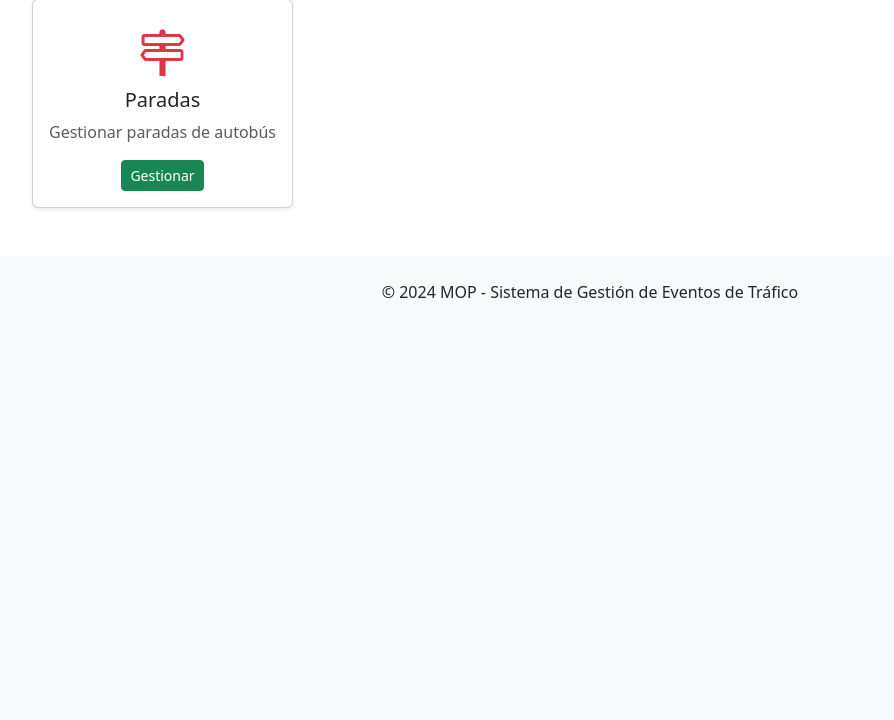
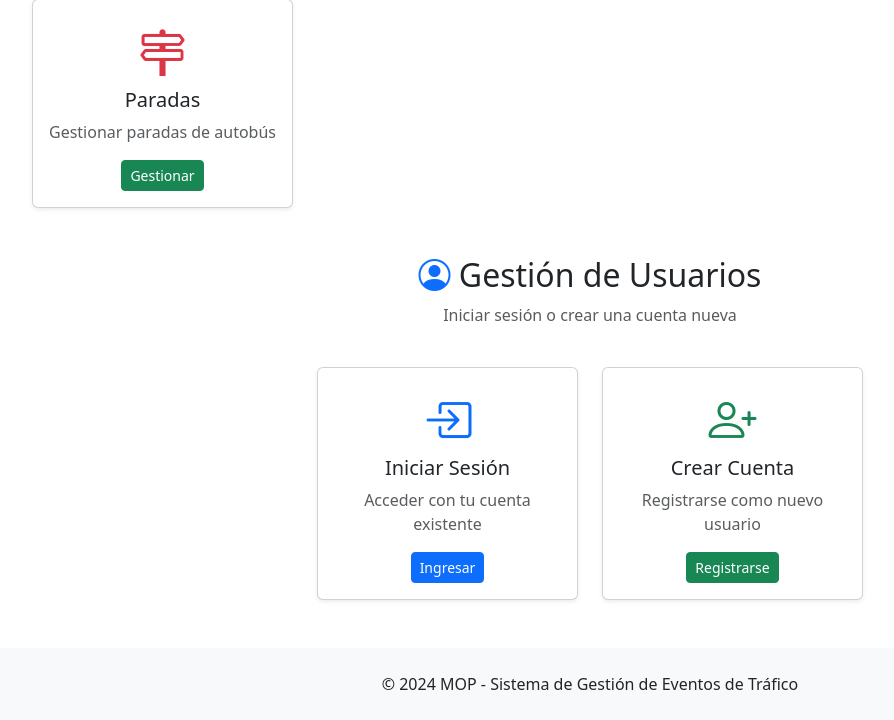
Before and after one commit to UcedaMunto/MOP, a Django app: page / in a window 1280 px wide. Shown: the part 1181-1901 px from the top of the page, without its empty margins (50-944 px from the left). Before the commit the page ends 1479 px from the top, so only its background shows below. Run offline with Django 5.2, Linux system fonts and the light colour scheme; parts of the project's set-up code (start-up, migrations or seed data) failed here and were passed over.

Commit message:
iconos para login

```diff
--- a/DJANGO_UCEDA/templates/home.html
+++ b/DJANGO_UCEDA/templates/home.html
@@ -165,6 +165,47 @@
                 <p class="card-text text-muted">Gestionar paradas de autobús</p>
                 <button class="btn btn-success btn-sm" onclick="showOptions('paradas', 'Paradas')">
                     Gestionar
+                </button>
+            </div>
+        </div>
+    </div>
+</div>
+
+<!-- Sección de Autenticación -->
+<div class="row mb-4 mt-5">
+    <div class="col-12">
+        <h2 class="text-center mb-2">
+            <i class="bi bi-person-circle text-primary"></i>
+            Gestión de Usuarios
+        </h2>
+        <p class="text-center text-muted">Iniciar sesión o crear una cuenta nueva</p>
+    </div>
+</div>
+
+<div class="row g-4 justify-content-center mb-5">
+    <!-- Iniciar Sesión -->
+    <div class="col-lg-3 col-md-6">
+        <div class="card h-100 shadow-sm hover-card" onclick="showLogin()">
+            <div class="card-body text-center">
+                <i class="bi bi-box-arrow-in-right text-primary mb-3" style="font-size: 3rem;"></i>
+                <h5 class="card-title">Iniciar Sesión</h5>
+                <p class="card-text text-muted">Acceder con tu cuenta existente</p>
+                <button class="btn btn-primary btn-sm" onclick="showLogin()">
+                    Ingresar
+                </button>
+            </div>
+        </div>
+    </div>
+
+    <!-- Registrarse -->
+    <div class="col-lg-3 col-md-6">
+        <div class="card h-100 shadow-sm hover-card" onclick="showRegister()">
+            <div class="card-body text-center">
+                <i class="bi bi-person-plus text-success mb-3" style="font-size: 3rem;"></i>
+                <h5 class="card-title">Crear Cuenta</h5>
+                <p class="card-text text-muted">Registrarse como nuevo usuario</p>
+                <button class="btn btn-success btn-sm" onclick="showRegister()">
+                    Registrarse
                 </button>
             </div>
         </div>
@@ -1285,6 +1326,12 @@
         new bootstrap.Modal(document.getElementById('loginModal')).show();
     }
 
+    function showRegister() {
+        document.getElementById('registerError').classList.add('d-none');
+        document.getElementById('registerForm').reset();
+        new bootstrap.Modal(document.getElementById('registerModal')).show();
+    }
+
     function performLogin() {
         const loginButton = document.getElementById('loginButton');
         const loginSpinner = document.getElementById('loginSpinner');
```
